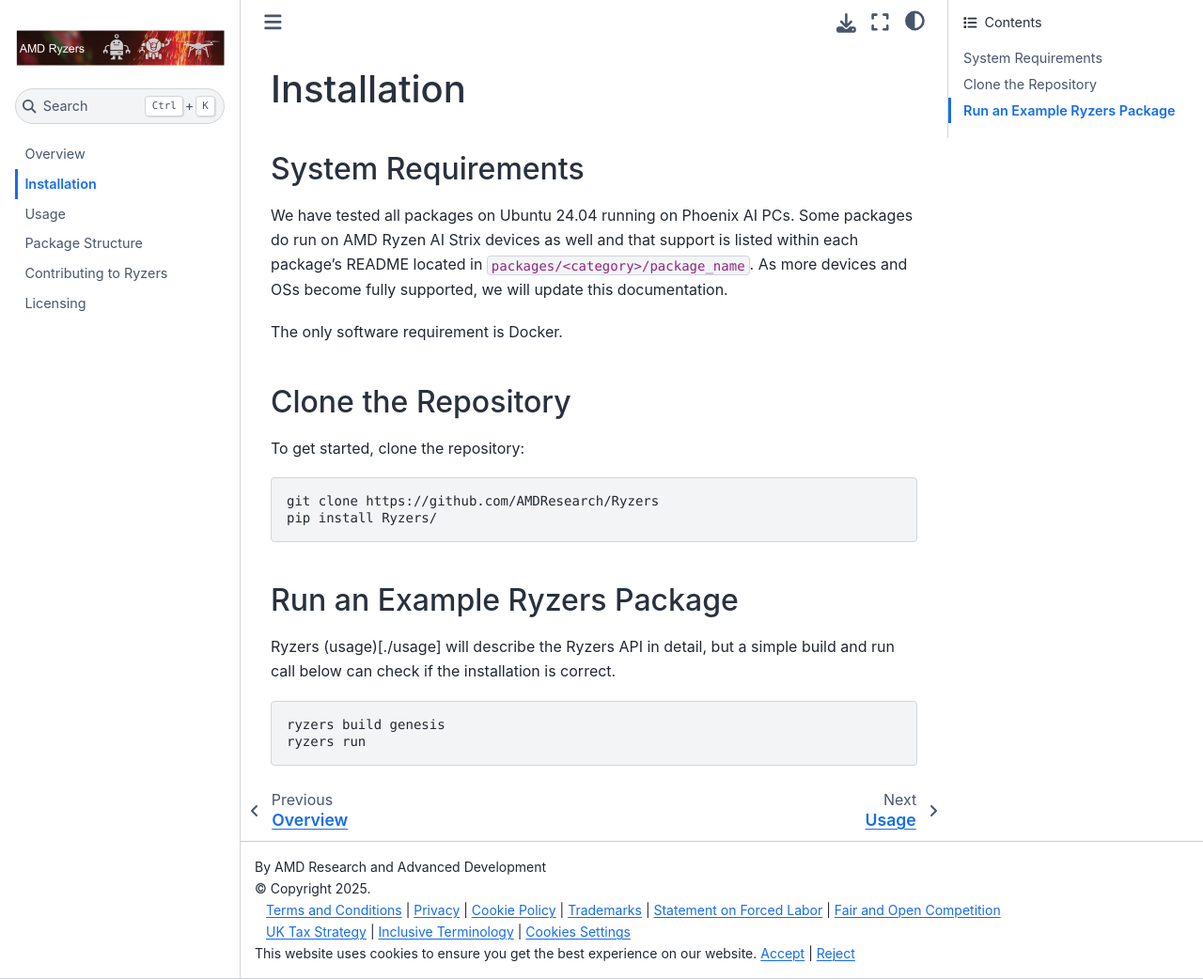
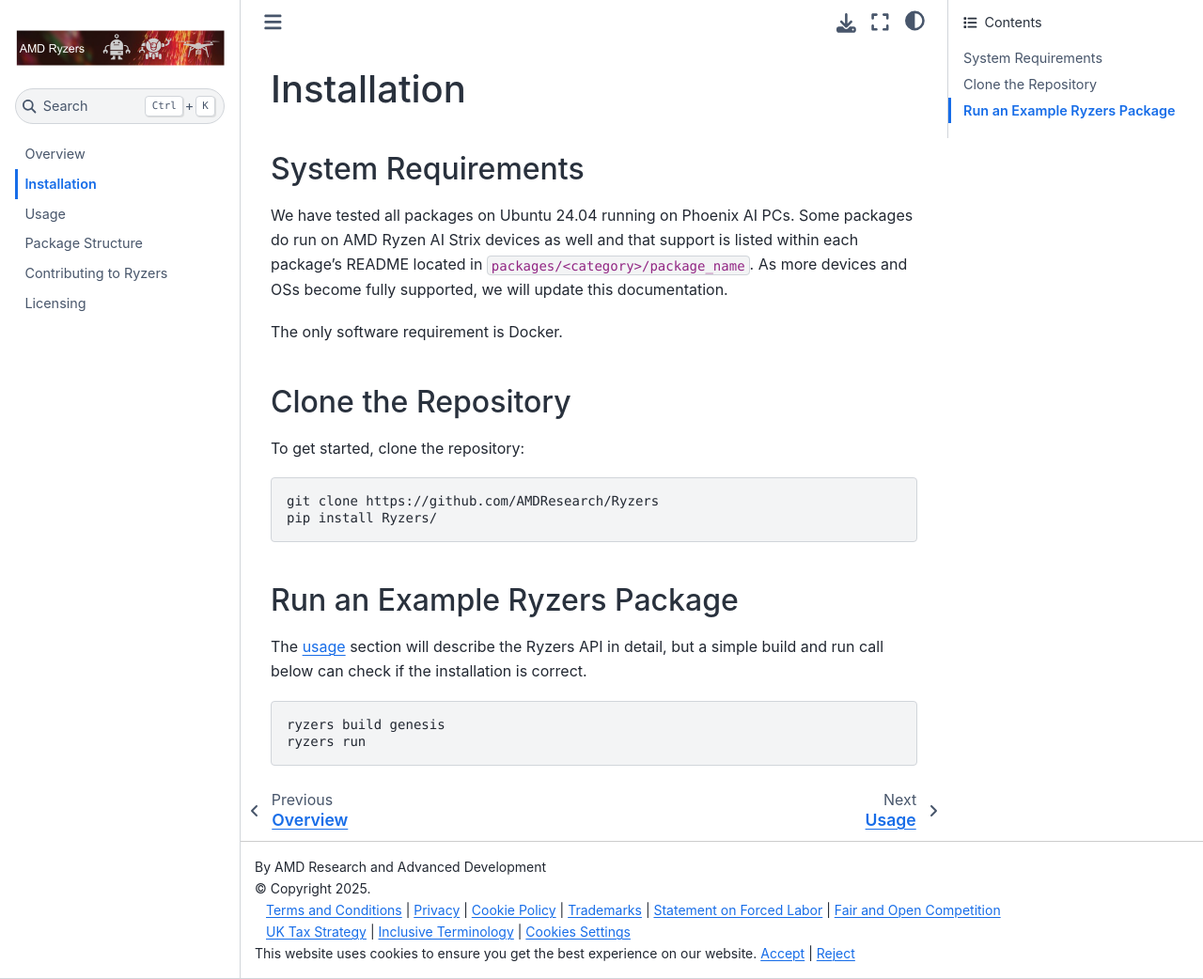
Before and after one commit to skalade/Ryzers, a Jupyter Book: the page built from docs/installation.md, in a window 1280 px wide and 1042 px high. Shown: the whole window at 94% size. Built offline with Jupyter Book 1.0.4 settings and Sphinx 7.4.7 and the Sphinx Book theme 1.1.4, drawn with Linux system fonts in a browser that asks for light colours.

Commit message:
minor doc fixes (#3)
Co-authored-by: grahams <grahams@amd.com>

````diff
--- a/docs/installation.md
+++ b/docs/installation.md
@@ -17,7 +17,7 @@
 
 ## Run an Example Ryzers Package
 
-Ryzers (usage)[./usage] will describe the Ryzers API in detail, but a simple build and run call below can check if the installation is correct.
+The [usage](usage) section will describe the Ryzers API in detail, but a simple build and run call below can check if the installation is correct.
 
 ```sh
 ryzers build genesis
````
Also changed, not shown: docs/usage.md (+1 -1 lines).
